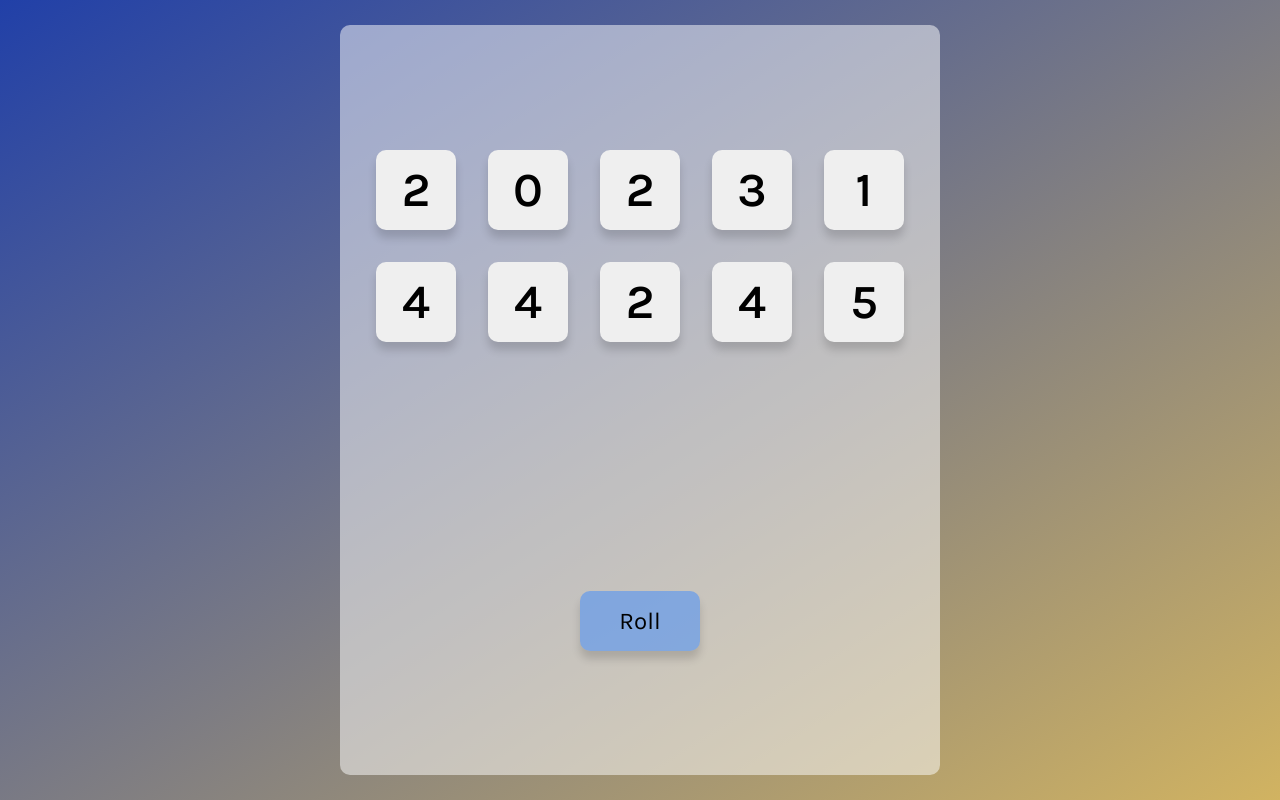
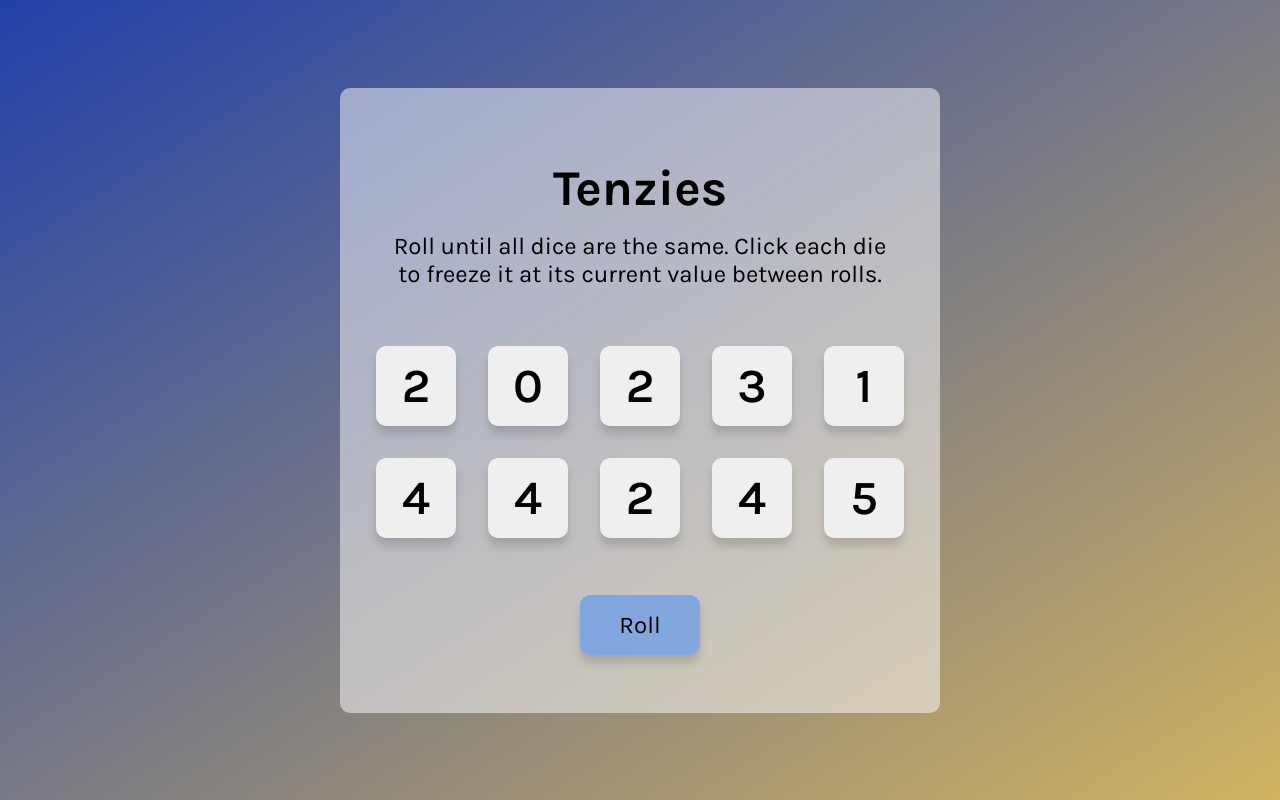
Before and after one commit to meioseii/tenzies, a React (Vite) app: page / in a window 1280 px wide. Built offline with nearby package versions, Linux system fonts and the light colour scheme.

Commit message:
title and instruction added

```diff
--- a/src/App.css
+++ b/src/App.css
@@ -19,11 +19,27 @@ main {
   background-color: rgba(255, 255, 255, 0.5);
   display: flex;
   flex-direction: column;
-  justify-content: space-around;
+  justify-content: space-evenly;
   align-items: center;
   width: 600px;
-  height: 750px;
+  height: 625px;
   border-radius: 10px;
+}
+
+.info {
+  text-align: center;
+  font-family: 'Karla', sans-serif;
+}
+
+.info h1 {
+  font-size: 50px;
+  line-height: 20px;
+}
+
+.info p {
+  font-size: 24px;
+  width: 500px;
+  margin-bottom: 0px;
 }
 
 .dice-container {
--- a/src/App.jsx
+++ b/src/App.jsx
@@ -1,6 +1,7 @@
 import { useEffect, useState } from 'react'
 import './App.css'
-import Dice from './Dice'
+import Info from './Info.jsx'
+import Dice from './Dice.jsx'
 import { nanoid } from 'nanoid'
 
 function App() {
@@ -49,6 +50,7 @@ function App() {
 
   return (
     <main>
+      <Info />
       <div className='dice-container'>
         {allDice}
       </div>
--- /dev/null
+++ b/src/Info.jsx
@@ -0,0 +1,9 @@
+import './App.css'
+
+export default function Info() {
+    return (
+        <div className="info">
+            <h1>Tenzies</h1>
+            <p>Roll until all dice are the same. Click each die to freeze it at its current value between rolls.</p>
+        </div>
+)}
```
